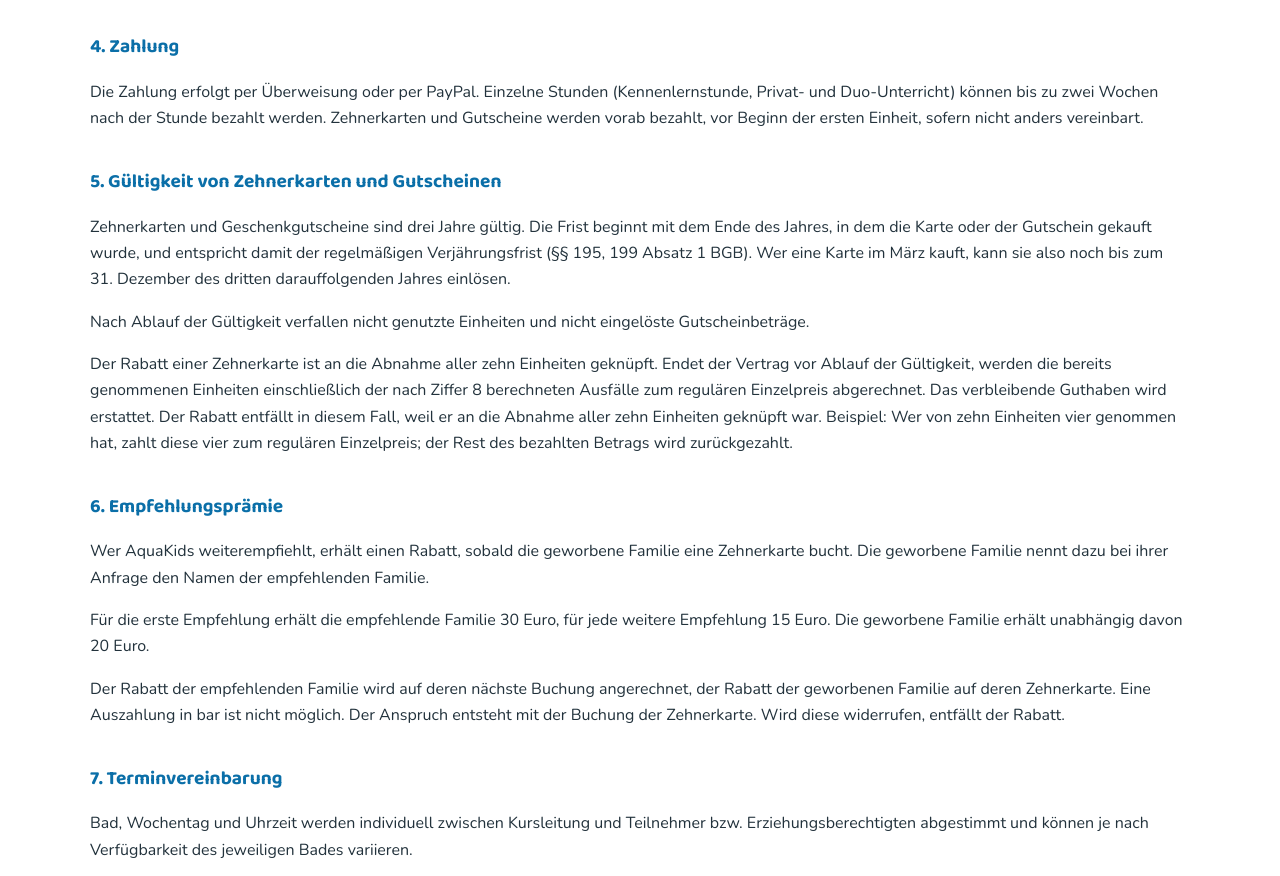
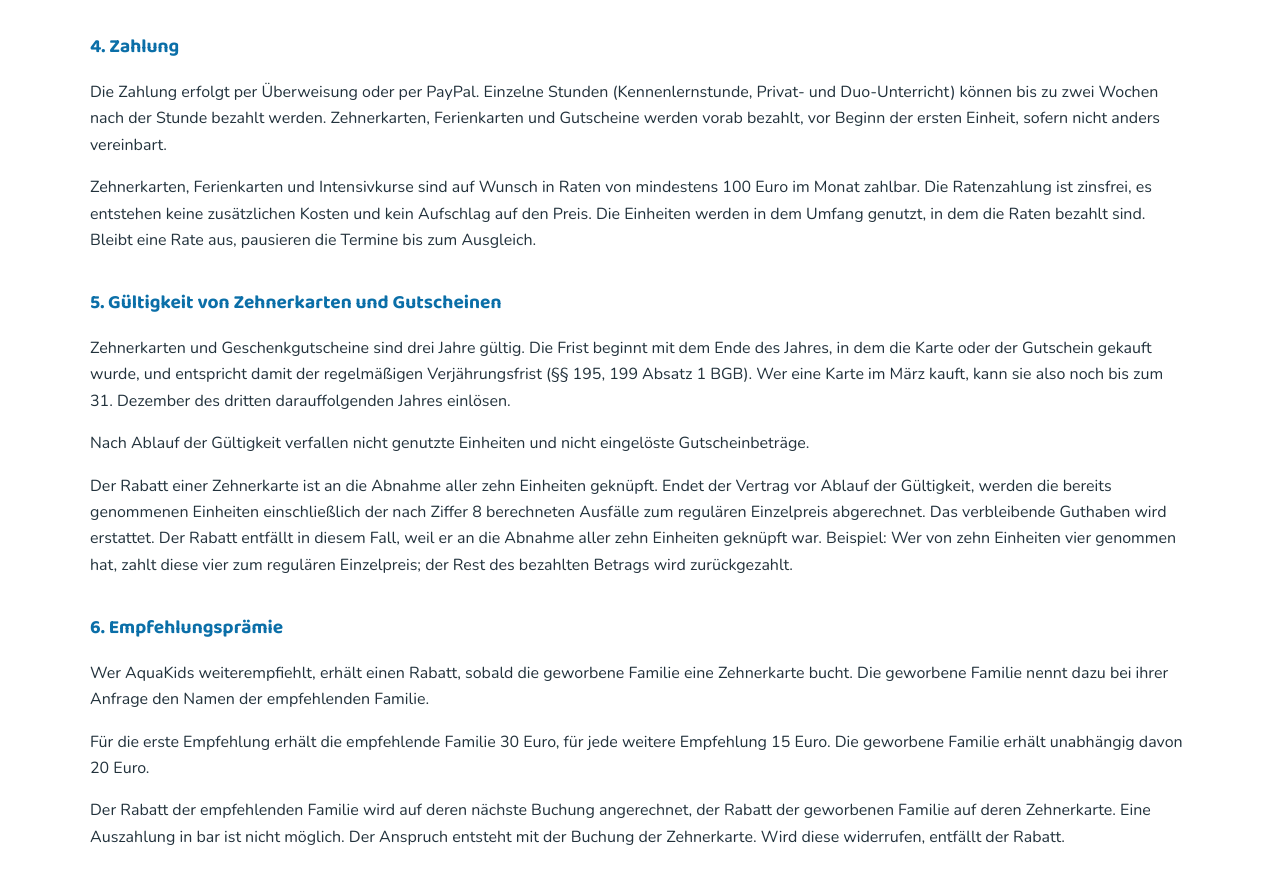
Before and after one commit to d1n1girl/aquakids-website, a plain HTML site: page agb.html in a window 1280 px wide. Shown: the part 872-1748 px from the top of the page. Drawn offline with Linux system fonts and the light colour scheme.

Commit message:
Ratenzahlung ab 100 Euro im Monat
Zehnerkarten, Ferienkarten und Intensivkurse sind auf Wunsch in Raten von
mindestens 100 Euro im Monat zahlbar. In AGB Ziffer 4 steht dazu: zinsfrei
und ohne Aufschlag, die Einheiten werden in dem Umfang genutzt, in dem die
Raten bezahlt sind, und bei einer ausbleibenden Rate pausieren die Termine.
Der letzte Punkt schuetzt davor, zehn Stunden zu geben und auf acht Raten
zu warten.

Unter "Gut zu wissen" steht die Kurzfassung bei den Zahlungsarten.

Co-Authored-By: Claude Opus 5 <noreply@anthropic.com>

```diff
--- a/agb.html
+++ b/agb.html
@@ -83,8 +83,14 @@
   <p>
     Die Zahlung erfolgt per Überweisung oder per PayPal. Einzelne Stunden (Kennenlernstunde,
     Privat- und Duo-Unterricht) können bis zu zwei Wochen nach der Stunde bezahlt werden.
-    Zehnerkarten und Gutscheine werden vorab bezahlt, vor Beginn der ersten Einheit, sofern
-    nicht anders vereinbart.
+    Zehnerkarten, Ferienkarten und Gutscheine werden vorab bezahlt, vor Beginn der ersten
+    Einheit, sofern nicht anders vereinbart.
+  </p>
+  <p>
+    Zehnerkarten, Ferienkarten und Intensivkurse sind auf Wunsch in Raten von mindestens
+    100 Euro im Monat zahlbar. Die Ratenzahlung ist zinsfrei, es entstehen keine zusätzlichen
+    Kosten und kein Aufschlag auf den Preis. Die Einheiten werden in dem Umfang genutzt, in
+    dem die Raten bezahlt sind. Bleibt eine Rate aus, pausieren die Termine bis zum Ausgleich.
   </p>
 
   <h2>5. Gültigkeit von Zehnerkarten und Gutscheinen</h2>
```
Also changed, not shown: index.html (+1 -1 lines).
